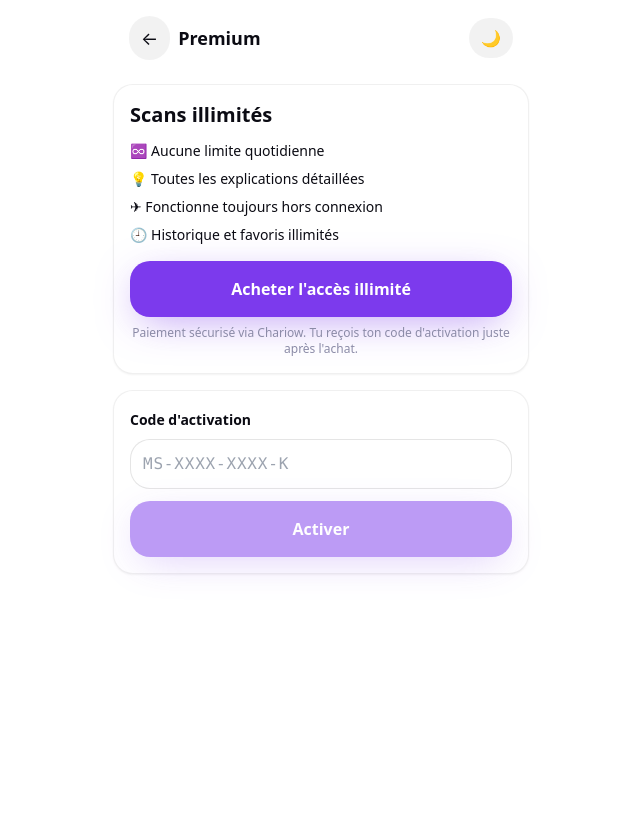
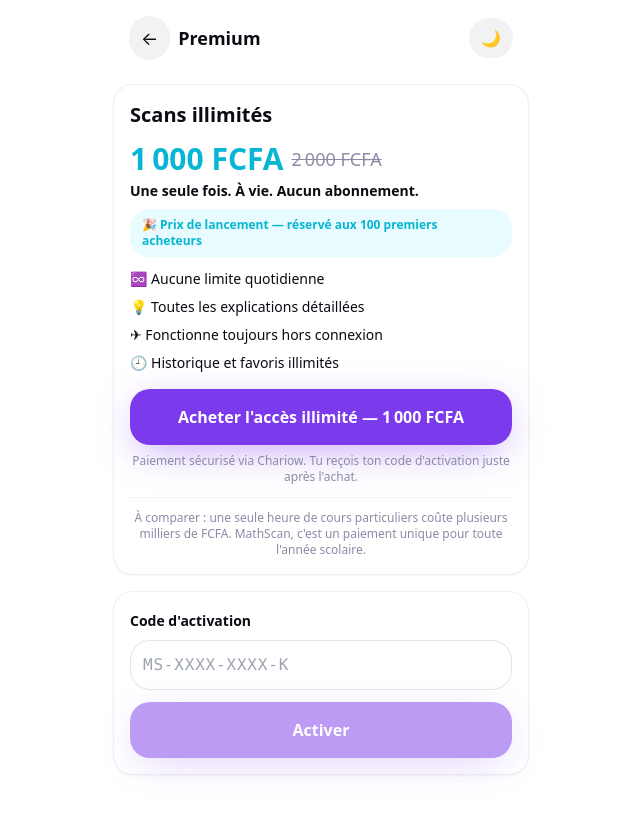
Before and after one commit to boccorouslan71-svg/mathscan, a Next.js app: page /premium in a window 1280 px wide. Shown: the whole page, without its empty margins (319-959 px from the left). Built offline with nearby package versions, Linux system fonts and the light colour scheme; no server answers.

Commit message:
MathScan V1 — PWA scanner d'exercices de maths, resolution offline etape par etape (1/4)

```diff
--- a/app/premium/page.tsx
+++ b/app/premium/page.tsx
@@ -13,6 +13,19 @@ import { SCANS_GRATUITS_PAR_JOUR, activePremium, etatQuota } from "@/lib/db";
 
 /** Lien de vente Chariow — configurable sans toucher au code (variable Vercel). */
 const LIEN_CHARIOW = process.env.NEXT_PUBLIC_CHARIOW_URL ?? "https://chariow.com";
+
+/**
+ * Tarification : paiement unique, accès à vie.
+ * Offre de lancement pour les premiers acheteurs, puis prix normal.
+ * Pour clore le lancement : variable Vercel NEXT_PUBLIC_OFFRE_LANCEMENT=0 (aucun redéploiement du code).
+ */
+const PRIX_NORMAL = 2000;
+const PRIX_LANCEMENT = 1000;
+const PLACES_LANCEMENT = 100;
+const LANCEMENT_ACTIF = process.env.NEXT_PUBLIC_OFFRE_LANCEMENT !== "0";
+const PRIX_ACTUEL = LANCEMENT_ACTIF ? PRIX_LANCEMENT : PRIX_NORMAL;
+
+const enFcfa = (n: number) => `${n.toLocaleString("fr-FR")} FCFA`;
 
 function Premium() {
   const { t } = useLangue();
@@ -53,6 +66,20 @@ function Premium() {
         <>
           <section className="card mt-4">
             <h2 className="text-xl font-extrabold">Scans illimités</h2>
+
+            <div className="mt-3 flex items-end gap-2">
+              <span className="text-3xl font-extrabold text-accent-500">{enFcfa(PRIX_ACTUEL)}</span>
+              {LANCEMENT_ACTIF && (
+                <span className="pb-1 text-lg text-ink-400 line-through">{enFcfa(PRIX_NORMAL)}</span>
+              )}
+            </div>
+            <p className="mt-1 text-sm font-semibold">Une seule fois. À vie. Aucun abonnement.</p>
+            {LANCEMENT_ACTIF && (
+              <p className="mt-2 rounded-xl2 bg-accent-400/10 px-3 py-2 text-xs font-semibold text-accent-500 dark:text-accent-400">
+                🎉 Prix de lancement — réservé aux {PLACES_LANCEMENT} premiers acheteurs
+              </p>
+            )}
+
             <ul className="mt-3 space-y-2 text-sm">
               <li>♾️ Aucune limite quotidienne</li>
               <li>💡 Toutes les explications détaillées</li>
@@ -60,10 +87,14 @@ function Premium() {
               <li>🕘 Historique et favoris illimités</li>
             </ul>
             <a href={LIEN_CHARIOW} target="_blank" rel="noreferrer" className="btn-primary mt-4 w-full">
-              {t("acheter")}
+              {t("acheter")} — {enFcfa(PRIX_ACTUEL)}
             </a>
             <p className="mt-2 text-center text-xs text-ink-400">
               Paiement sécurisé via Chariow. Tu reçois ton code d&apos;activation juste après l&apos;achat.
+            </p>
+            <p className="mt-3 border-t border-black/5 pt-3 text-center text-xs text-ink-400 dark:border-white/5">
+              À comparer : une seule heure de cours particuliers coûte plusieurs milliers de FCFA.
+              MathScan, c&apos;est un paiement unique pour toute l&apos;année scolaire.
             </p>
           </section>
 
```
